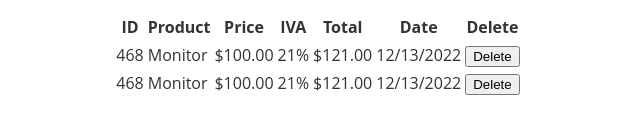
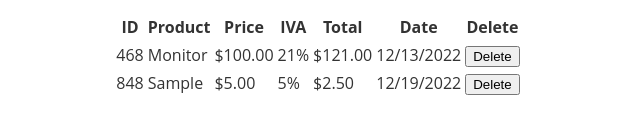
Before and after one commit to Benjaminmq2013/products-table, a plain HTML site: page index.html in a window 1280 px wide. Both pictures are taken after typing "Sample", "5", "5" into the empty fields and a click on the input "Add Product". Shown: the part 377-510 px from the top of the page, 322-962 px from the left. Drawn offline with Linux system fonts and the light colour scheme.

Commit message:
Getting data from the user

```diff
--- a/index.html
+++ b/index.html
@@ -15,14 +15,14 @@
       <form id="product-form" action="" method="" class="product-form" >
         <div class="form-group">
           <label for="product" class="label-title" >Product: </label>
-          <input type="text" name="product" id="product" class="input-button" />
+          <input type="text" name="product" id="product" class="input-button"  required />
         </div>
         <div class="form-group">
-          <label for="price" class="label-title" >Price: </label>
-          <input type="number" name="price" id="price" step="0.01" class="input-button" />
+          <label for="price" class="label-title"  >Price: </label>
+          <input type="number" name="price" id="price" step="0.01" class="input-button" required />
         </div>
         <div class="form-group">
-          <label for="iva" class="label-title" >IVA: </label>
+          <label for="iva" class="label-title"  >IVA: </label>
           <input type="number" name="iva" id="iva" class="input-button" />
         </div>
         <input type="submit" value="Add Product" id="add-button"  />
--- a/script.js
+++ b/script.js
@@ -1,12 +1,36 @@
-// JS Code here...
+// Getting table containers
 
 const table_body = document.querySelector(".table-body")
-const add_button = document.getElementById("add-button")
+const form_submit = document.querySelector(".product-form")
 
-add_button.addEventListener( "click", (e) => buildElement(e) )
+// Getting Input fields
+
+const product_name = document.getElementById("product")
+const product_price = document.getElementById("price")
+const product_IVA = document.getElementById("iva")
+
+form_submit.addEventListener( "submit", (e) => buildElement(e) )
+
+const getRandom = () => {
+    return Math.floor(Math.abs(Math.random() * (1 - 999) + 1));
+}
 
 const buildElement = (e) => {
+
     e.preventDefault()
+
+
+    // Generating Data
+
+    const random = getRandom()
+    const prod_name = product_name.value;
+    const prod_price = product_price.value;
+    const prod_IVA = product_IVA.value;
+
+    const ivaPercent = prod_price * Number(`0.${prod_IVA || 21}`)
+    const total = Math.abs(ivaPercent - prod_price) ;
+
+    const date = new Date().toLocaleDateString()
 
     const newElement = document.createElement("tr")
 
@@ -14,12 +38,12 @@ const buildElement = (e) => {
 
     let tableElement = `
 
-    <td>468</td>
-    <td>Monitor</td>
-    <td>$100.00</td>
-    <td>21%</td>
-    <td>$121.00</td>
-    <td>12/13/2022</td>
+    <td>${random}</td>
+    <td>${prod_name}</td>
+    <td>$${Number(prod_price).toFixed(2)}</td>
+    <td>${prod_IVA || 21}%</td>
+    <td>$${total.toFixed(2)}</td>
+    <td>${date}</td>
     <td>
         <button class="btn btn-delete">Delete</button>
     </td>`
```
